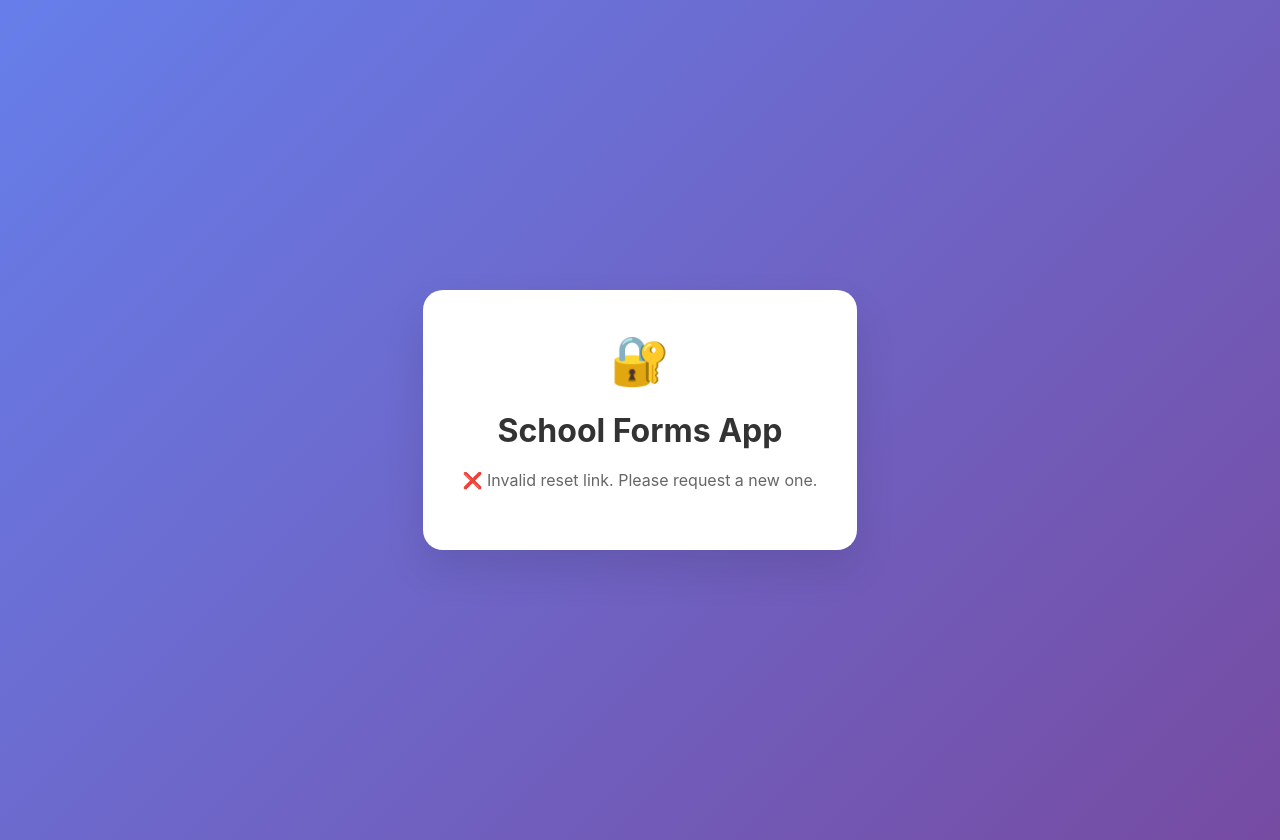
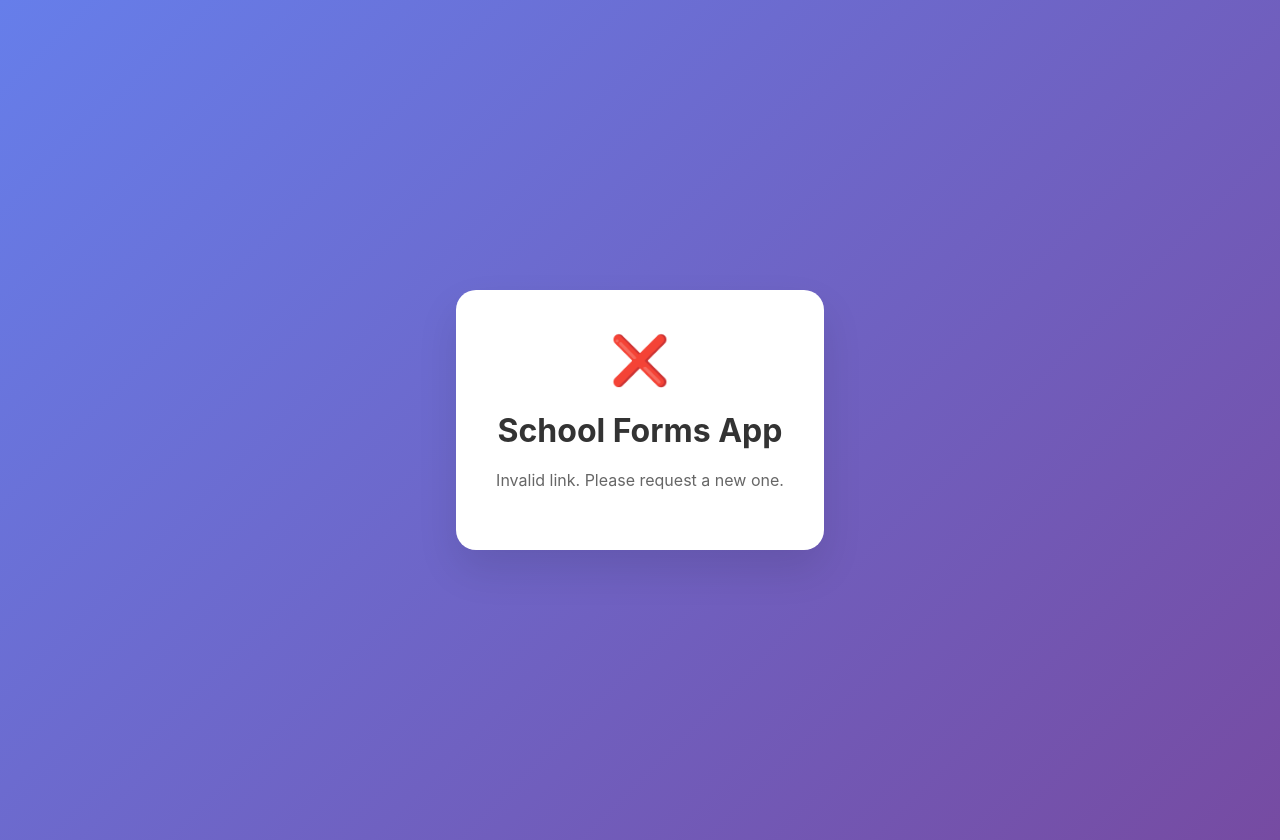
Before and after one commit to Kelvinmwypra/schoolforms-reset-page, a plain HTML site: page index.html in a window 1280 px wide. Drawn offline with Linux system fonts and the light colour scheme.

Commit message:
Update index.html
made it support confirmation email and invite email

```diff
--- a/index.html
+++ b/index.html
@@ -3,7 +3,7 @@
 <head>
     <meta charset="UTF-8">
     <meta name="viewport" content="width=device-width, initial-scale=1.0">
-    <title>Reset Password - School Forms App</title>
+    <title>School Forms App - Email Verification</title>
     <style>
         body {
             font-family: -apple-system, BlinkMacSystemFont, 'Segoe UI', Roboto, sans-serif;
@@ -41,10 +41,10 @@
 </head>
 <body>
     <div class="container">
-        <div class="icon">🔐</div>
+        <div class="icon" id="icon">📧</div>
         <h1>School Forms App</h1>
         <div class="loading" id="loading">
-            Opening app to reset your password...
+            Opening app...
         </div>
         <div class="fallback" id="fallback">
             <h2>App didn't open?</h2>
@@ -61,11 +61,28 @@
         const params = new URLSearchParams(window.location.search);
         const tokenHash = params.get('token_hash');
         const type = params.get('type');
+
+        // Determine what type of link this is
+        const linkTypes = {
+            'recovery': { icon: '🔐', message: 'Opening app to reset your password...' },
+            'email': { icon: '✅', message: 'Verifying your email address...' },
+            'signup': { icon: '✅', message: 'Confirming your account...' },
+            'email_change': { icon: '📧', message: 'Confirming email change...' },
+            'invite': { icon: '👋', message: 'Processing your invitation...' }
+        };
+
         if (tokenHash && type) {
-            // Create deep link
-            const deepLink = `schoolforms://reset-password?token_hash=${tokenHash}&type=${type}`;
+            // Update UI based on link type
+            const linkInfo = linkTypes[type] || { icon: '📧', message: 'Opening app...' };
+            document.getElementById('icon').textContent = linkInfo.icon;
+            document.getElementById('loading').textContent = linkInfo.message;
+
+            // Create deep link with proper format
+            const deepLink = `schoolforms://auth-callback?token_hash=${tokenHash}&type=${type}`;
+
             // Try to open app immediately
             window.location.href = deepLink;
+
             // Show fallback options after 3 seconds
             setTimeout(() => {
                 document.getElementById('loading').style.display = 'none';
@@ -74,7 +91,8 @@
                 document.getElementById('linkText').value = deepLink;
             }, 3000);
         } else {
-            document.getElementById('loading').innerHTML = '❌ Invalid reset link. Please request a new one.';
+            document.getElementById('icon').textContent = '❌';
+            document.getElementById('loading').innerHTML = 'Invalid link. Please request a new one.';
         }
     </script>
 </body>
```
